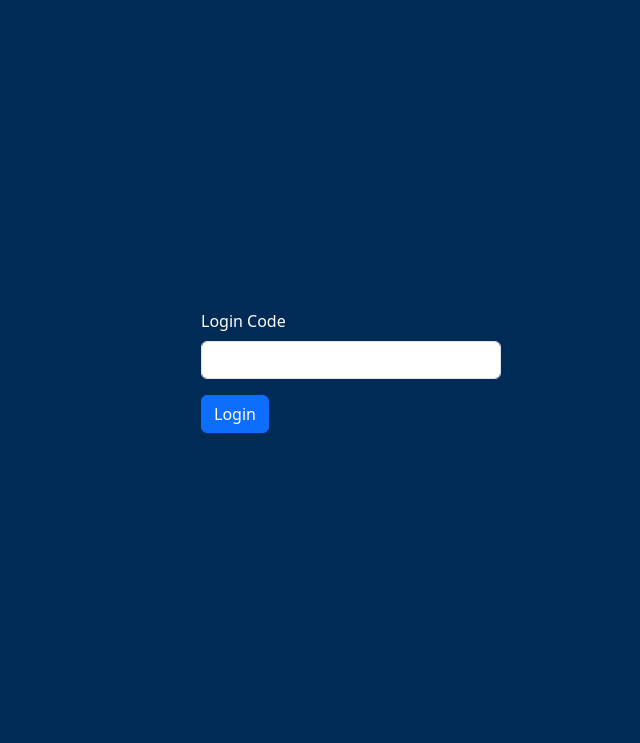
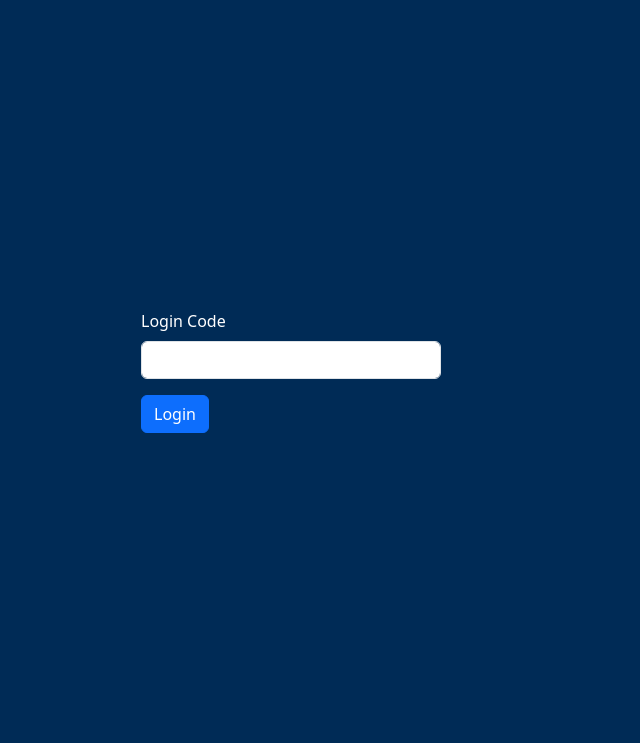
Before and after one commit to JoethonDev/AlxJobFair, a Django app: page / in a window 1280 px wide. Shown: the part 60-803 px from the top of the page, without its empty margins (289-929 px from the left). Run offline with Django 4.2, Linux system fonts and the light colour scheme.

Commit message:
fix container style

```diff
--- a/jobscanner/templates/index.html
+++ b/jobscanner/templates/index.html
@@ -3,11 +3,11 @@
 {% block style %}
 <style>
     .container{
-        height: calc(100vh - 56.8px);
+        min-height: calc(100vh - 60px);
         display: flex;
         justify-content: center;
         align-items: center;
-        margin: 0 auto !important;
+        margin: 0 10px !important;
     }
 
     .form {
```
